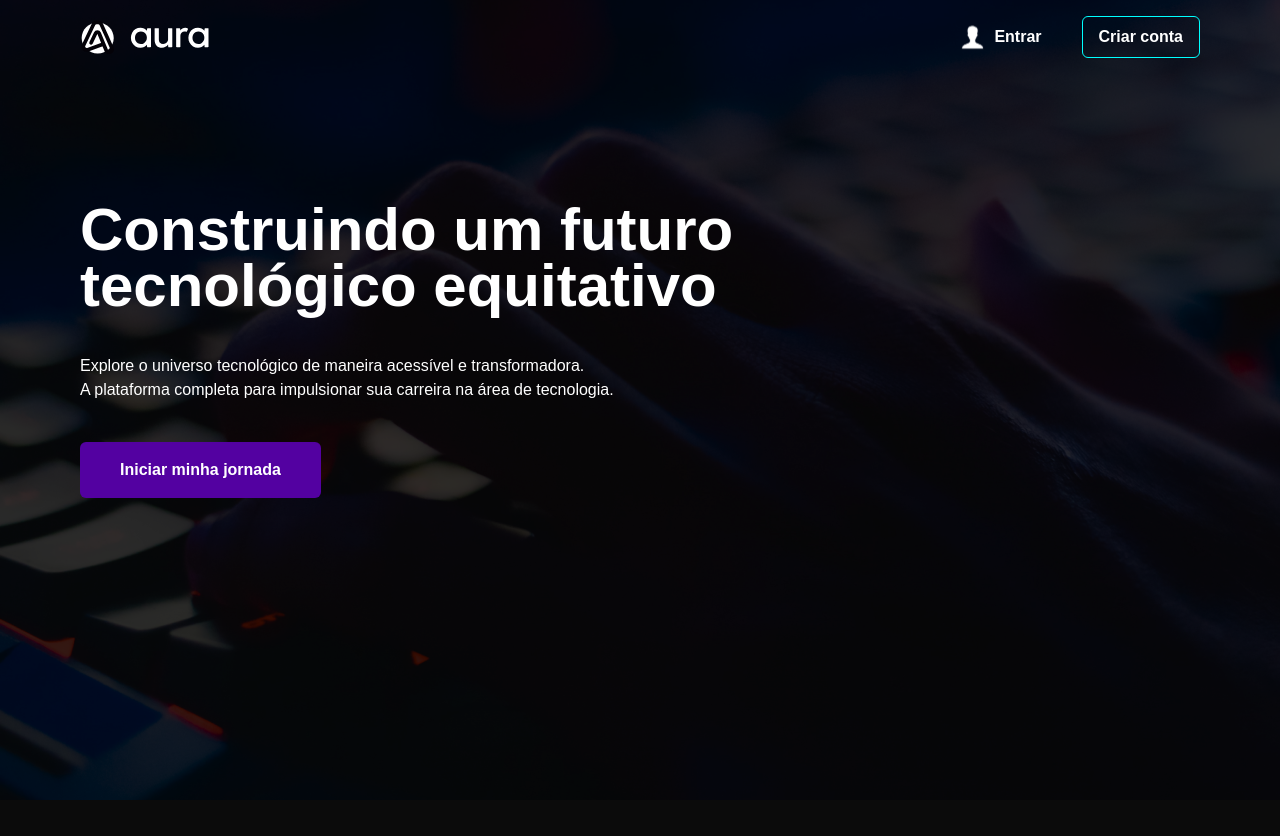
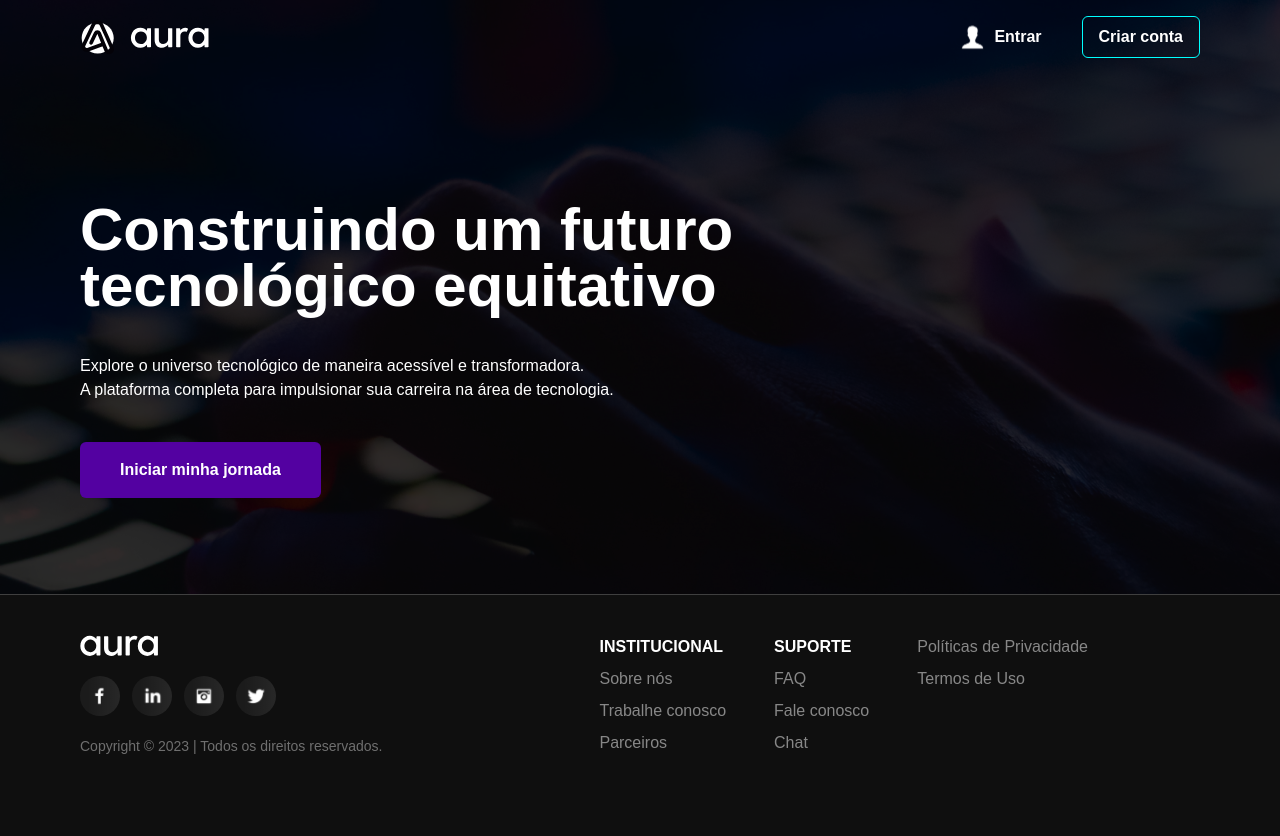
Before and after one commit to well2632/potencia-tech-hacka, a React (Create React App) app: page / in a window 1280 px wide. Before the commit the page ends 800 px from the top, so only its background shows below. Built offline with nearby package versions, Linux system fonts and the light colour scheme.

Commit message:
added footer in lp

```diff
--- a/src/pages/App.jsx
+++ b/src/pages/App.jsx
@@ -1,5 +1,6 @@
 import { Link } from "react-router-dom";
 import Header from "../components/Header";
+import Footer from "../components/Footer";
 
 function App() {
   return (
@@ -24,6 +25,7 @@ function App() {
             Iniciar minha jornada
           </Link>
         </div>
+        <Footer />
       </div>
       <div className="flex-col  xl:hidden  w-screen h-screen flex justify-center items-center text-white gap-6">
         <img src="/svg/logo.svg" alt="logo" />
```
